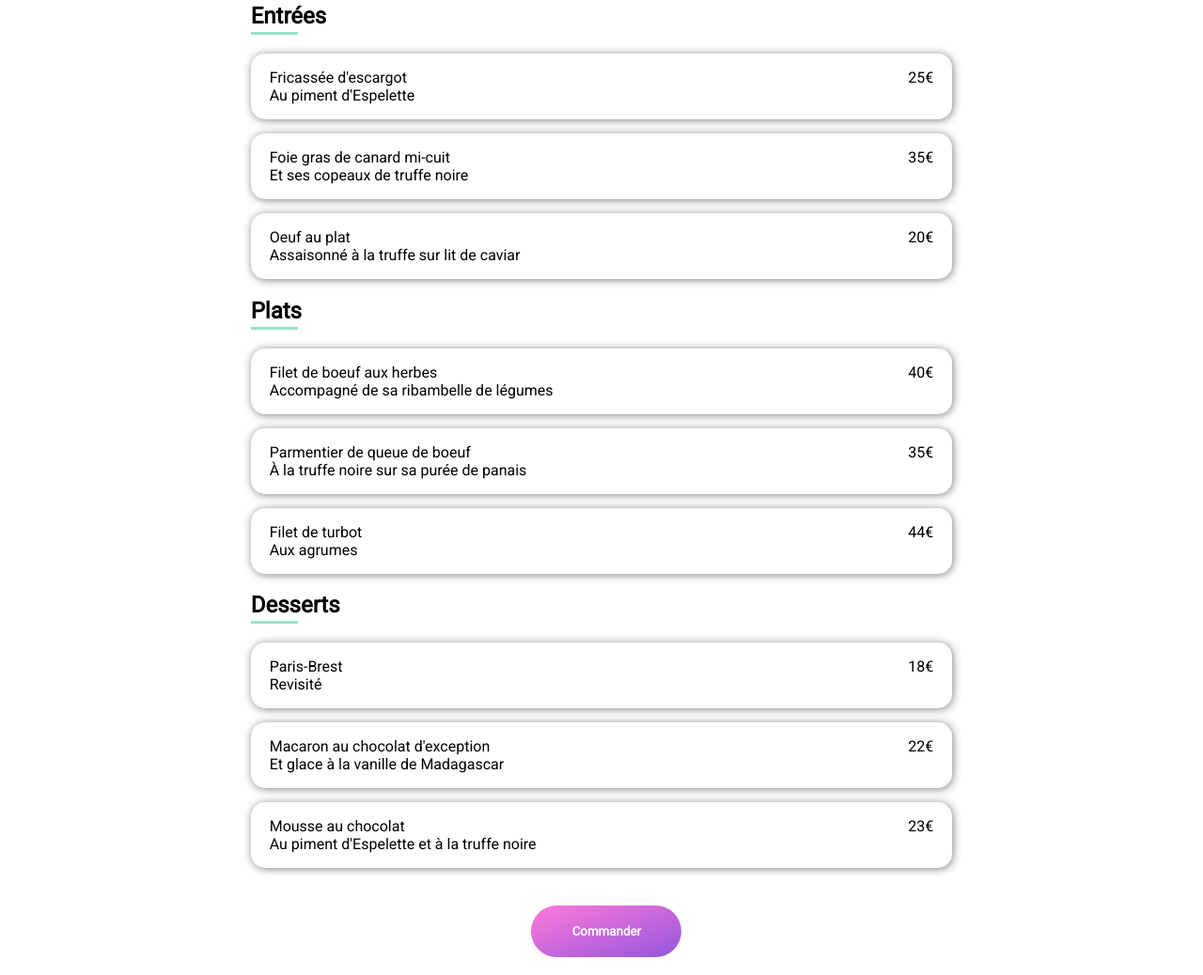
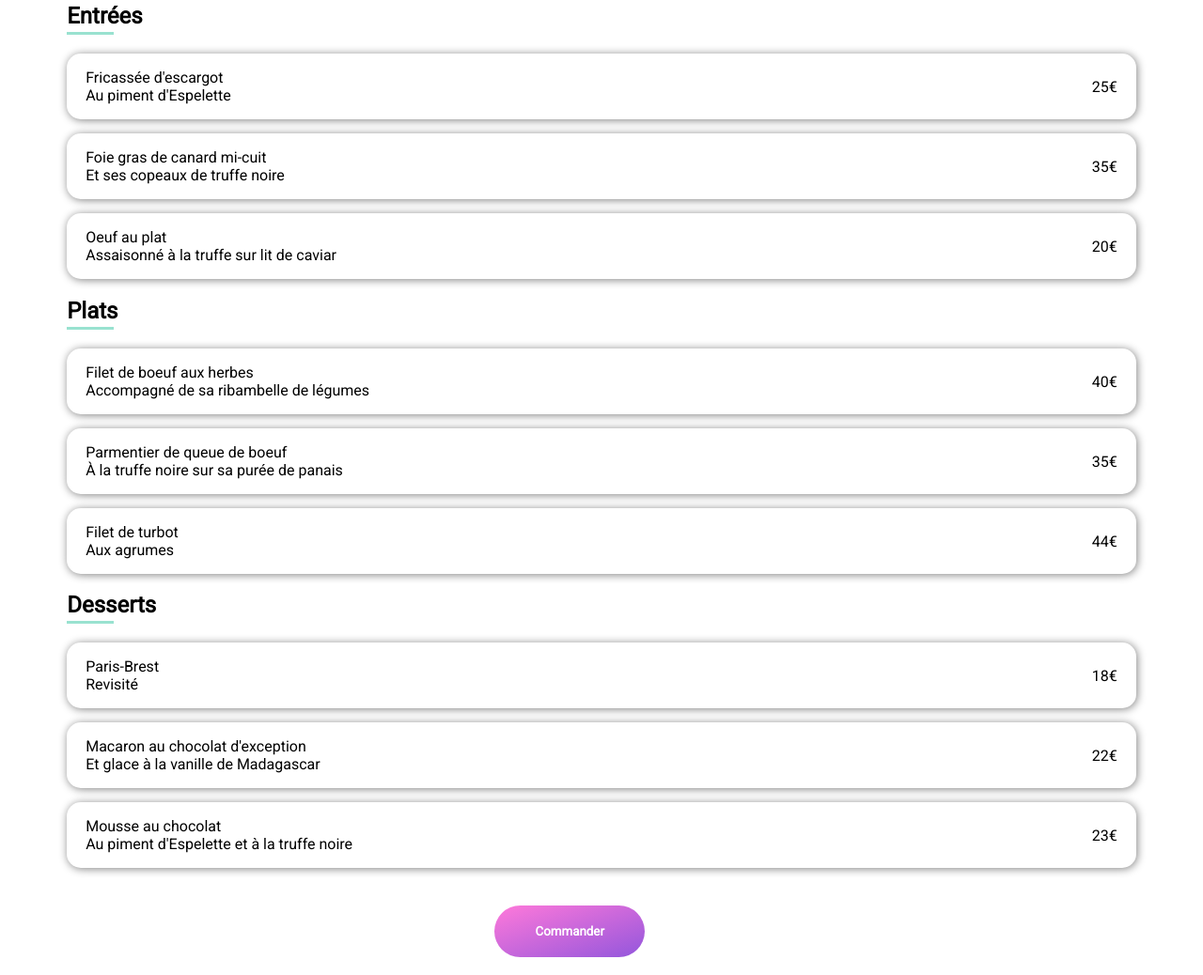
Before and after one commit to CorentinBfls/BeaufilsCorentin_3_05102021, a website: page menuLaPaletteDuGoût.html in a window 1280 px wide. Shown: the part 750-1788 px from the top of the page at 94% size. Drawn offline with Linux system fonts and the light colour scheme; a web font is replaced by a local one.

Commit message:
Modif de la mise en page en css

```diff
--- a/menuLaPaletteDuGoût.html
+++ b/menuLaPaletteDuGoût.html
@@ -33,17 +33,17 @@
                 <h2 class="menu_title">Entrées</h2>
                 <div class="food_choice">
                     <p>Fricassée d'escargot <br />Au piment d'Espelette</p>
-                    <p>25€</p>
+                    <p class="price">25€</p>
                 </div>
 
                 <div class="food_choice">
                     <p>Foie gras de canard mi-cuit <br />Et ses copeaux de truffe noire</p>
-                    <p>35€</p>
+                    <p class="price">35€</p>
                 </div>
 
                 <div class="food_choice">
                     <p>Oeuf au plat <br />Assaisonné à la truffe sur lit de caviar</p>
-                    <p>20€</p>
+                    <p class="price">20€</p>
                 </div>
             </div>
 
@@ -51,17 +51,17 @@
                 <h2 class="menu_title">Plats</h2>
                 <div class="food_choice">
                     <p>Filet de boeuf aux herbes <br />Accompagné de sa ribambelle de légumes</p>
-                    <p>40€</p>
+                    <p class="price">40€</p>
                 </div>
 
                 <div class="food_choice">
                     <p>Parmentier de queue de boeuf <br />À la truffe noire sur sa purée de panais</p>
-                    <p>35€</p>
+                    <p class="price">35€</p>
                 </div>
 
                 <div class="food_choice">
                     <p>Filet de turbot <br />Aux agrumes</p>
-                    <p>44€</p>
+                    <p class="price">44€</p>
                 </div>
             </div>
 
@@ -69,17 +69,17 @@
                 <h2 class="menu_title">Desserts</h2>
                 <div class="food_choice">
                     <p>Paris-Brest <br />Revisité</p>
-                    <p>18€</p>
+                    <p class="price">18€</p>
                 </div>
 
                 <div class="food_choice">
                     <p>Macaron au chocolat d'exception  <br />Et glace à la vanille de Madagascar</p>
-                    <p>22€</p>
+                    <p class="price">22€</p>
                 </div>
 
                 <div class="food_choice">
                     <p>Mousse au chocolat <br />Au piment d'Espelette et à la truffe noire</p>
-                    <p>23€</p>
+                    <p class="price">23€</p>
                 </div>
             </div>
 
--- a/styles/menuStyle.css
+++ b/styles/menuStyle.css
@@ -3,8 +3,6 @@ body
 {
     font-family: 'Roboto',sans-serif;
     color: black;
-    display: flex;
-    justify-content: center;
 }
 
 h1
@@ -33,6 +31,11 @@ header
 }
 
 /*Image et titre du menu*/
+.img_title
+{
+    padding-right: 100px;
+}
+
 figure
 {
     width: 100%;
@@ -66,13 +69,13 @@ figcaption
 }
 
 .menu_title:after {
-    display:block;
-    clear:both;
+    display: block;
+    clear: both;
     content : "";
     position: relative;
     left    : 0;
     bottom  : 0;
-    max-width:250px;
+    max-width: 250px;
     height  : 3px;
     width   : 50px;
     border-bottom: 3px solid #99E2D0;
@@ -89,6 +92,20 @@ figcaption
     margin-bottom: 15px;
 }
 
+.price
+{
+    padding-top: 10px;
+}
+
+.fa-check-circle
+{
+    visibility: collapse;
+    color: white;
+    background-color: #99E2D0;
+    padding: 10px 10px 10px 10px;
+    margin: 0;
+}
+
 /*Boutton commander*/
 .button_order
 {
@@ -100,6 +117,11 @@ figcaption
     background: linear-gradient(to bottom right, #FF79DA, #9356DC);
     margin-left: 40%;
     margin-top: 40px;
+}
+
+.button_order, input:hover
+{
+    cursor: pointer;
 }
 
 input
```
Also changed, not shown: menuLaNoteEnchantée.html (+10 -10 lines), menuLeDéliceDesSens.html (+9 -9 lines), menuÀLaFrançaise.html (+9 -9 lines).
